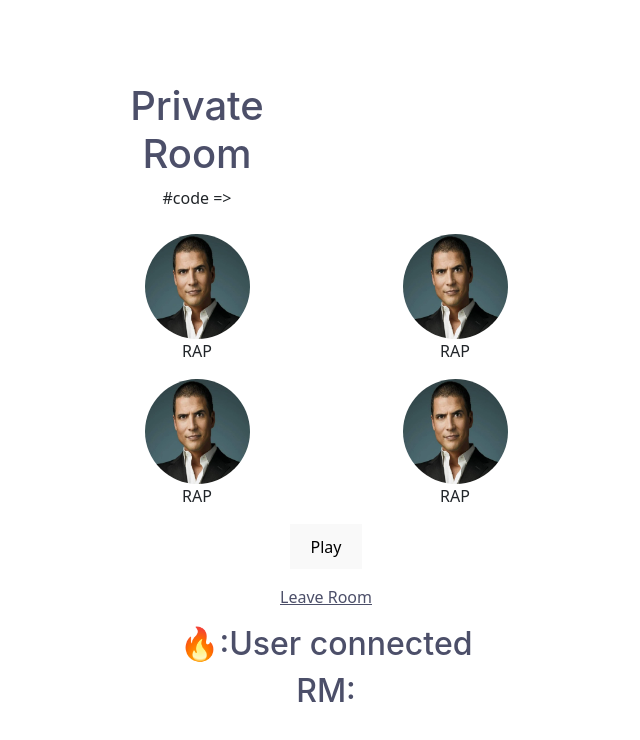
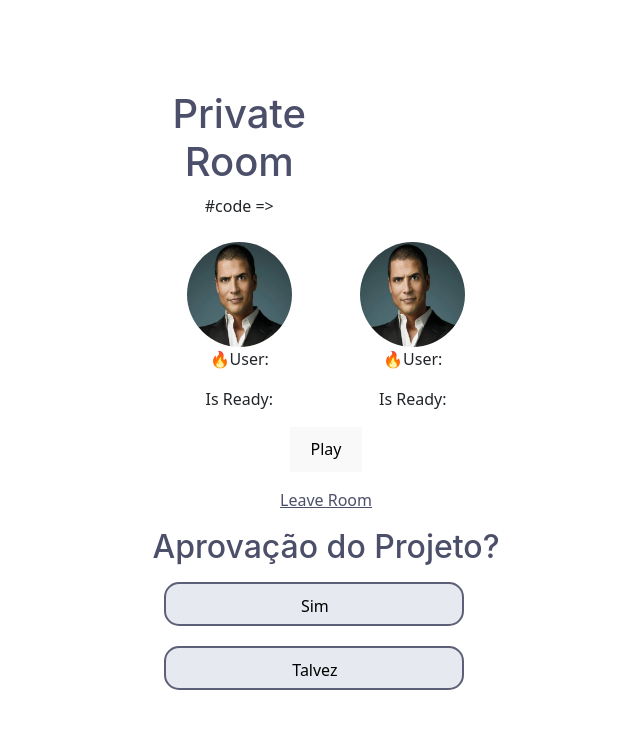
Before and after one commit to IsmaelDaGama/quiz0, a React (Vite) app: page /waitingroom in a window 1280 px wide. Shown: the top 740 px of the page, without its empty margins (314-954 px from the left). Built offline with nearby package versions, Linux system fonts and the light colour scheme; no server answers.

Commit message:
Missing: Displaying Question answers..

```diff
--- a/src/pages/WaitingRoom.jsx
+++ b/src/pages/WaitingRoom.jsx
@@ -89,26 +89,29 @@ let WaitingRoom = (props) => {
             </div>
 
             <br></br>
+
             <div className="container text-center">
                 <div className="row row-cols-2">
-                    <div className="col"><img src={"rap.png"}/><p>RAP</p></div>
-                    <div className="col"><img src={"rap.png"}/><p>RAP</p></div>
-                    <div className="col"><img src={"rap.png"}/><p>RAP</p></div>
-                    <div className="col"><img src={"rap.png"}/><p>RAP</p></div>
-
+                    <div className="col"><img src={"rap.png"}/><p>🔥User: {joinMessage}</p><p>Is Ready: {readyMessage}</p></div>
+                    <div className="col"><img src={"rap.png"}/><p>🔥User: {joinMessage}</p><p>Is Ready: {readyMessage}</p></div>
                 </div>
                 <button onClick={sendMessage} className={"signup"} >Play</button>
                 <p></p>
                 <a className={"leaveroom"} onClick={leaveRoom} >Leave Room</a>
 
 
-                <p></p>
-                <h2>🔥:User connected {joinMessage}</h2>
-
-                <h2>RM: {readyMessage}</h2>
 
             </div>
+            <p></p>
+            <h2>Aprovação do Projeto? </h2>
+            <p></p>
+            <div className="container text-center">
+                <form>
+                    <button htmlFor={"create-room"} className={"home"}>Sim</button>
+                    <button htmlFor={"join-room"} className={"home"}>Talvez</button>
+                </form>
 
+            </div>
 
 
         </>
```
Also changed, not shown: 1 other file (tests, documents, lock files or other folders).
